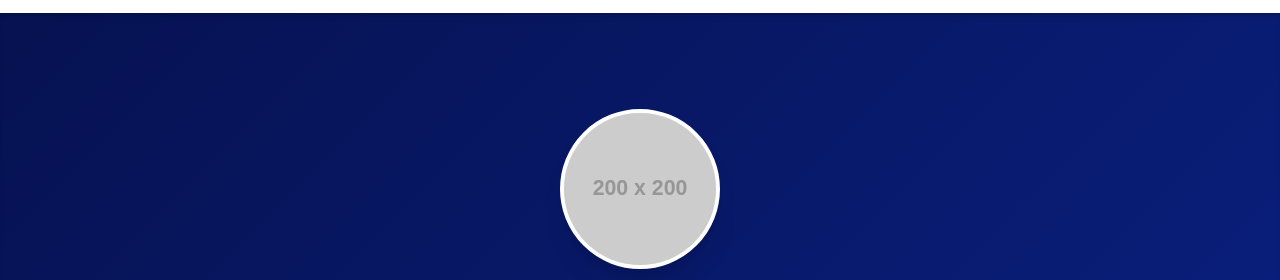
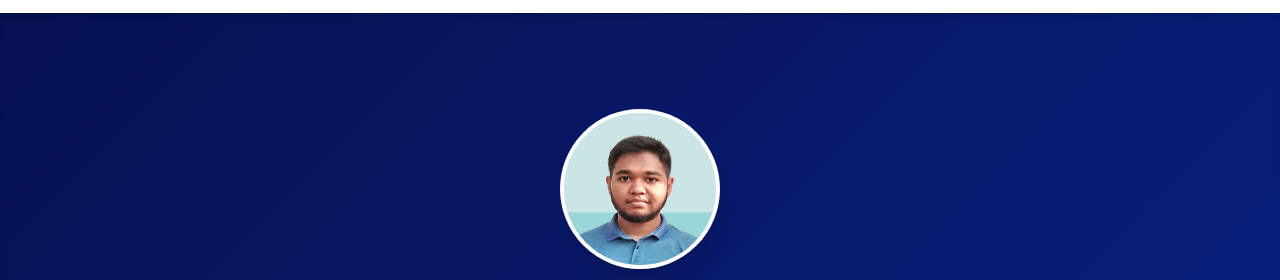
Before and after one commit to rrafi23106139-commits/mdrrafi.github.io, a plain HTML site: page index.html in a window 1280 px wide. Shown: the part 51-331 px from the top of the page. Drawn offline with nearby package versions, Linux system fonts and the light colour scheme; placeholder pictures from the web are drawn by us.

Commit message:
Update index.html

```diff
--- a/index.html
+++ b/index.html
@@ -56,7 +56,7 @@
                 Replace '1000006224.png' with your new profile image name
                 =========================================================
                 -->
-                <img src="R Rafi_.jpg" alt="Md R Rafi" class="w-full h-full object-cover" onerror="this.onerror=null; this.src='https://placehold.co/200x200/e2e8f0/475569?text=Profile+Picture'">
+                <img src="assets/profile/R Rafi_.jpg" alt="Md R Rafi" class="w-full h-full object-cover" onerror="this.onerror=null; this.src='https://placehold.co/200x200/e2e8f0/475569?text=Profile+Picture'">
             </div>
 
             <h1 class="text-4xl md:text-6xl font-extrabold mb-4 tracking-tight">Md R Rafi</h1>
```
